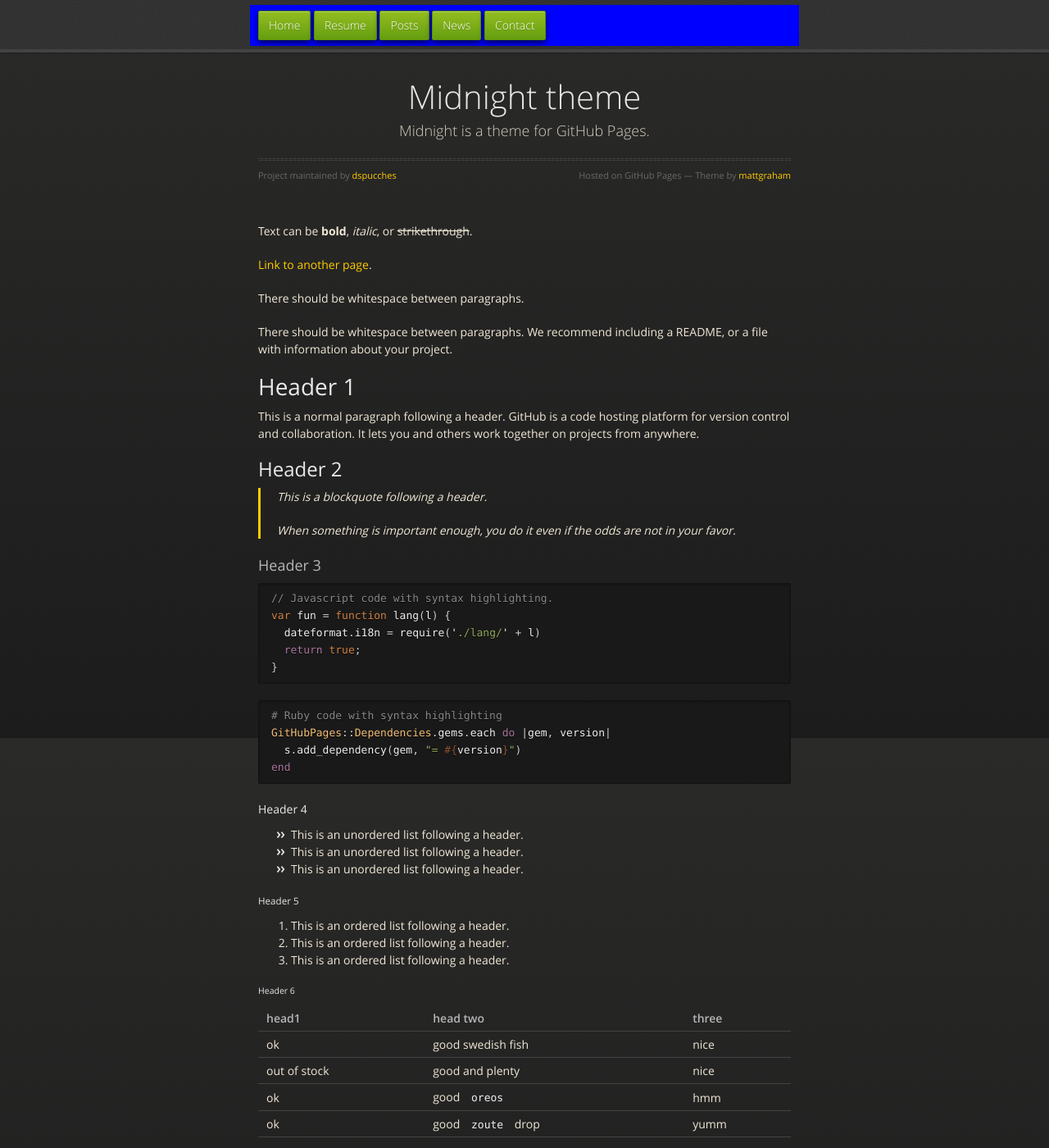
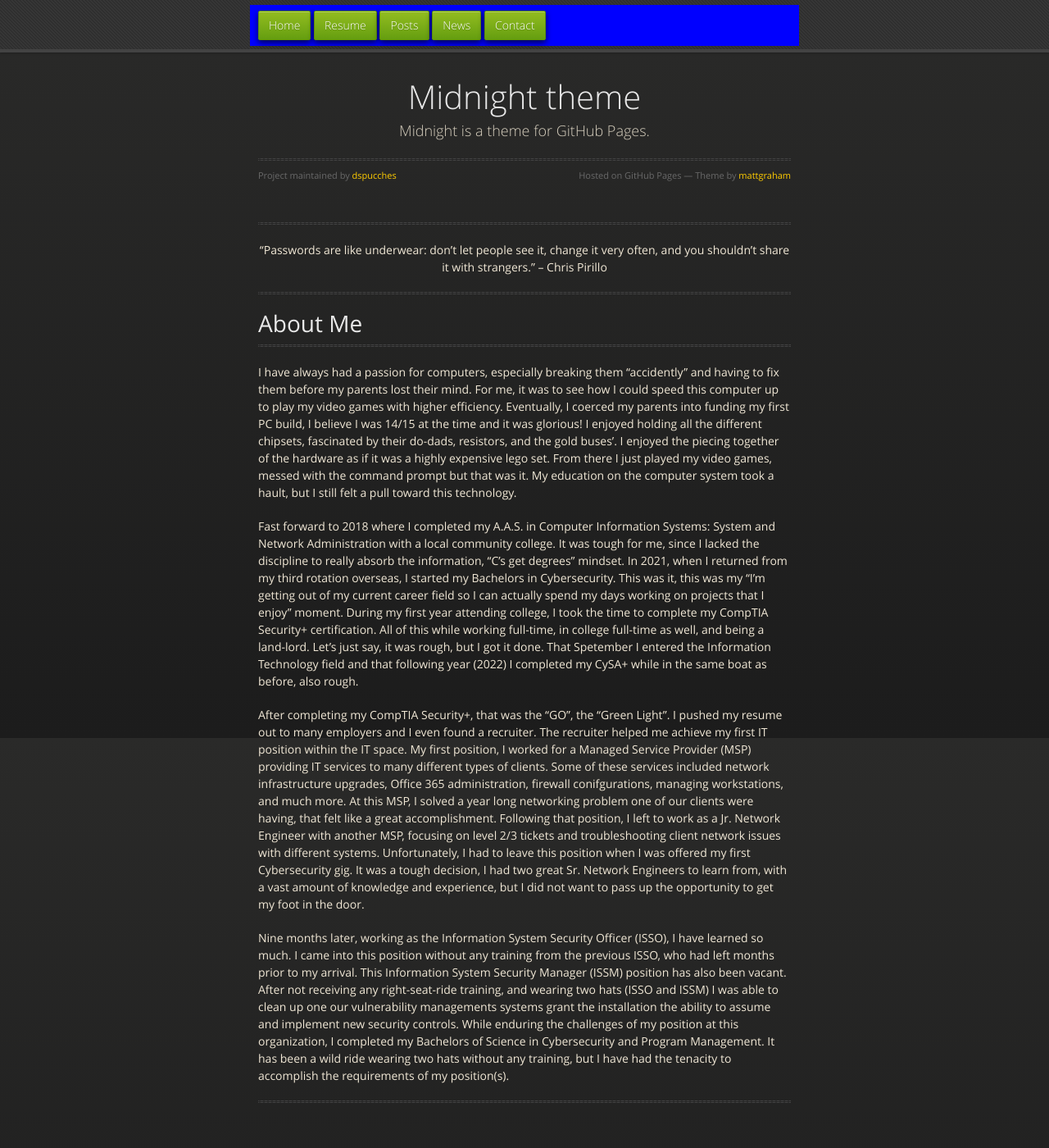
Before and after one commit to dspucches/dspucches.github.io, a Jekyll site: the page built from index.md, in a window 1280 px wide and 1400 px high. Shown: the whole window at 82% size. Built offline with Jekyll 4.4.1, drawn with Linux system fonts in a browser that asks for light colours; some of the changed text lies outside the part shown.

Commit message:
Update index.md

````diff
--- a/index.md
+++ b/index.md
@@ -2,122 +2,21 @@
 layout: default
 ---
 
-Text can be **bold**, _italic_, or ~~strikethrough~~.
+<hr>
 
-[Link to another page](./another-page.html).
+<p style="text-align: center;">“Passwords are like underwear: don’t let people see it, change it very often, and you shouldn’t share it with strangers.” – Chris Pirillo</p>
 
-There should be whitespace between paragraphs.
+<hr>
 
-There should be whitespace between paragraphs. We recommend including a README, or a file with information about your project.
+# About Me
+<hr>
 
-# Header 1
+I have always had a passion for computers, especially breaking them "accidently" and having to fix them before my parents lost their mind. For me, it was to see how I could speed this computer up to play my video games with higher efficiency. Eventually, I coerced my parents into funding my first PC build, I believe I was 14/15 at the time and it was glorious! I enjoyed holding all the different chipsets, fascinated by their do-dads, resistors, and the gold buses'. I enjoyed the piecing together of the hardware as if it was a highly expensive lego set. From there I just played my video games, messed with the command prompt but that was it. My education on the computer system took a hault, but I still felt a pull toward this technology.
 
-This is a normal paragraph following a header. GitHub is a code hosting platform for version control and collaboration. It lets you and others work together on projects from anywhere.
+Fast forward to 2018 where I completed my A.A.S. in Computer Information Systems: System and Network Administration with a local community college. It was tough for me, since I lacked the discipline to really absorb the information, "C's get degrees" mindset. In 2021, when I returned from my third rotation overseas, I started my Bachelors in Cybersecurity. This was it, this was my "I'm getting out of my current career field so I can actually spend my days working on projects that I enjoy" moment. During my first year attending college, I took the time to complete my CompTIA Security+ certification. All of this while working full-time, in college full-time as well, and being a land-lord. Let's just say, it was rough, but I got it done. That Spetember I entered the Information Technology field and that following year (2022) I completed my CySA+ while in the same boat as before, also rough.
 
-## Header 2
+After completing my CompTIA Security+, that was the "GO", the "Green Light". I pushed my resume out to many employers and I even found a recruiter. The recruiter helped me achieve my first IT position within the IT space. My first position, I worked for a Managed Service Provider (MSP) providing IT services to many different types of clients. Some of these services included network infrastructure upgrades, Office 365 administration, firewall conifgurations, managing workstations, and much more. At this MSP, I solved a year long networking problem one of our clients were having, that felt like a great accomplishment. Following that position, I left to work as a Jr. Network Engineer with another MSP, focusing on level 2/3 tickets and troubleshooting client network issues with different systems. Unfortunately, I had to leave this position when I was offered my first Cybersecurity gig. It was a tough decision, I had two great Sr. Network Engineers to learn from, with a vast amount of knowledge and experience, but I did not want to pass up the opportunity to get my foot in the door.
 
-> This is a blockquote following a header.
->
-> When something is important enough, you do it even if the odds are not in your favor.
+Nine months later, working as the Information System Security Officer (ISSO), I have learned so much. I came into this position without any training from the previous ISSO, who had left months prior to my arrival. This Information System Security Manager (ISSM) position has also been vacant. After not receiving any right-seat-ride training, and wearing two hats (ISSO and ISSM) I was able to clean up one our vulnerability managements systems grant the installation the ability to assume and implement new security controls. While enduring the challenges of my position at this organization, I completed my Bachelors of Science in Cybersecurity and Program Management. It has been a wild ride wearing two hats without any training, but I have had the tenacity to accomplish the requirements of my position(s).
 
-### Header 3
-
-```js
-// Javascript code with syntax highlighting.
-var fun = function lang(l) {
-  dateformat.i18n = require('./lang/' + l)
-  return true;
-}
-```
-
-```ruby
-# Ruby code with syntax highlighting
-GitHubPages::Dependencies.gems.each do |gem, version|
-  s.add_dependency(gem, "= #{version}")
-end
-```
-
-#### Header 4
-
-*   This is an unordered list following a header.
-*   This is an unordered list following a header.
-*   This is an unordered list following a header.
-
-##### Header 5
-
-1.  This is an ordered list following a header.
-2.  This is an ordered list following a header.
-3.  This is an ordered list following a header.
-
-###### Header 6
-
-| head1        | head two          | three |
-|:-------------|:------------------|:------|
-| ok           | good swedish fish | nice  |
-| out of stock | good and plenty   | nice  |
-| ok           | good `oreos`      | hmm   |
-| ok           | good `zoute` drop | yumm  |
-
-### There's a horizontal rule below this.
-
-* * *
-
-### Here is an unordered list:
-
-*   Item foo
-*   Item bar
-*   Item baz
-*   Item zip
-
-### And an ordered list:
-
-1.  Item one
-1.  Item two
-1.  Item three
-1.  Item four
-
-### And a nested list:
-
-- level 1 item
-  - level 2 item
-  - level 2 item
-    - level 3 item
-    - level 3 item
-- level 1 item
-  - level 2 item
-  - level 2 item
-  - level 2 item
-- level 1 item
-  - level 2 item
-  - level 2 item
-- level 1 item
-
-### Small image
-
-![Octocat](https://github.githubassets.com/images/icons/emoji/octocat.png)
-
-### Large image
-
-![Branching](https://guides.github.com/activities/hello-world/branching.png)
-
-
-### Definition lists can be used with HTML syntax.
-
-<dl>
-<dt>Name</dt>
-<dd>Godzilla</dd>
-<dt>Born</dt>
-<dd>1952</dd>
-<dt>Birthplace</dt>
-<dd>Japan</dd>
-<dt>Color</dt>
-<dd>Green</dd>
-</dl>
-
-```
-Long, single-line code blocks should not wrap. They should horizontally scroll if they are too long. This line should be long enough to demonstrate this.
-```
-
-```
-The final element.
-```
+<hr>
````
